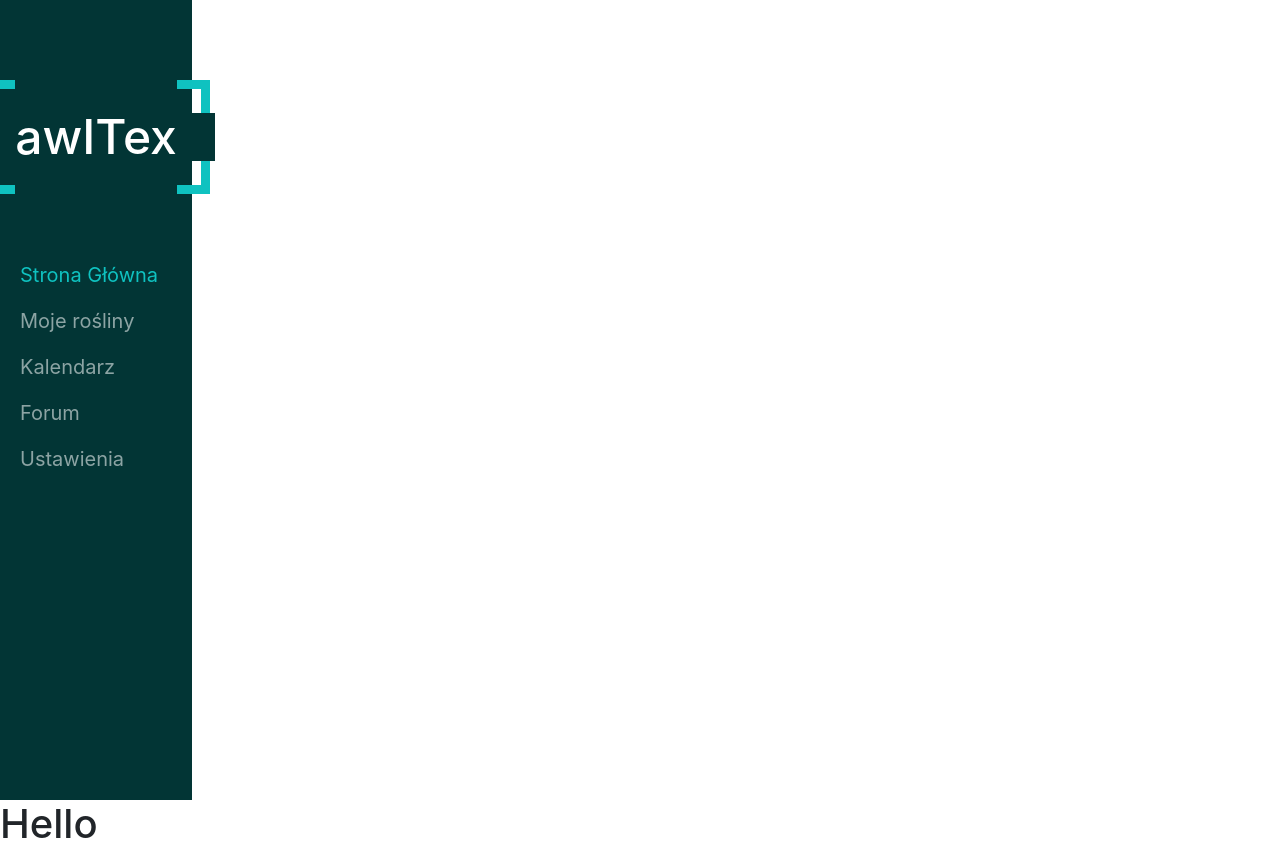
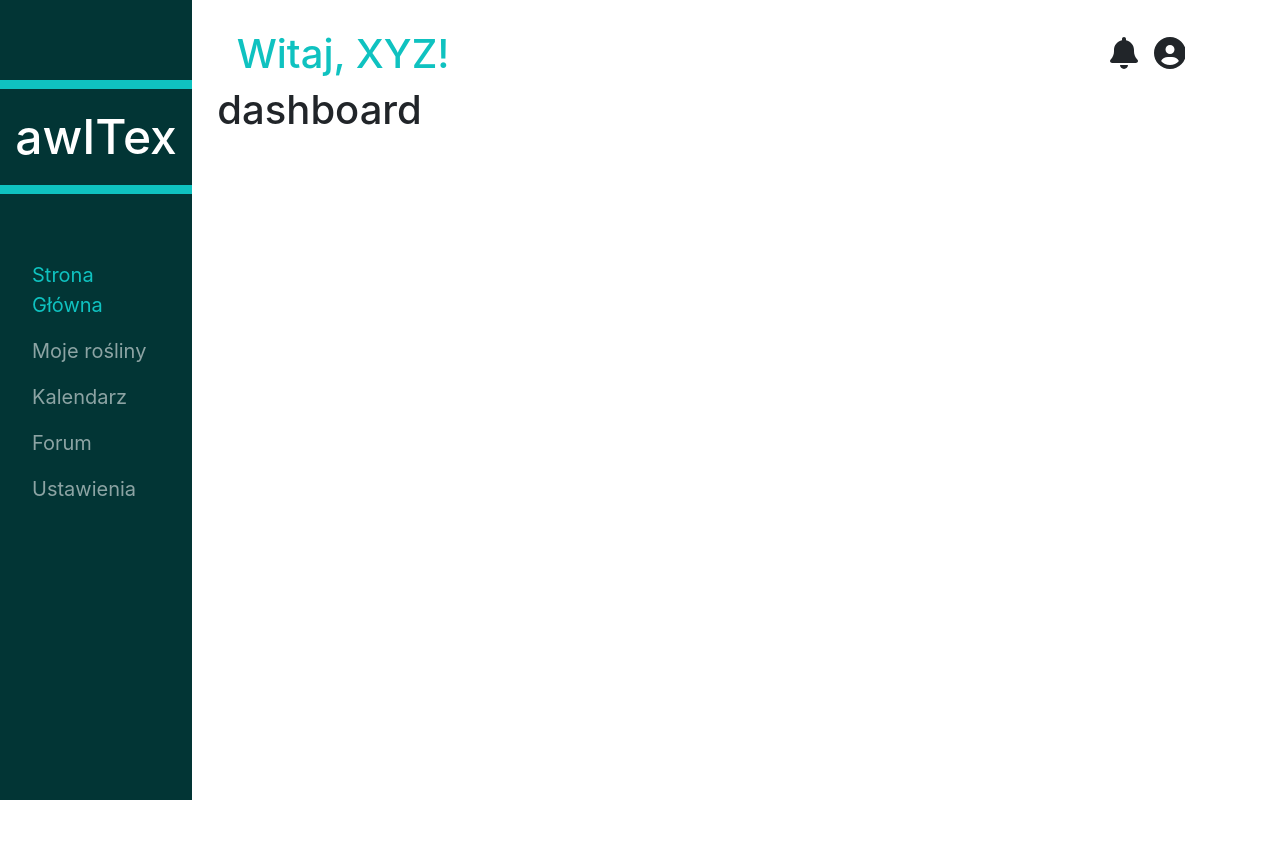
Before and after one commit to pploszczyca/AwITeks, a React (Create React App) app in the folder frontend/: page / in a window 1280 px wide. After the commit the page ends 800 px from the top, so only its background shows below. Built offline with nearby package versions, Linux system fonts and the light colour scheme.

Commit message:
site title and bell, user icons; grid layout

```diff
--- a/frontend/package.json
+++ b/frontend/package.json
@@ -3,6 +3,9 @@
   "version": "0.1.0",
   "private": true,
   "dependencies": {
+    "@fortawesome/fontawesome-svg-core": "^6.1.1",
+    "@fortawesome/free-solid-svg-icons": "^6.1.1",
+    "@fortawesome/react-fontawesome": "^0.1.18",
     "@testing-library/jest-dom": "^5.16.3",
     "@testing-library/react": "^12.1.4",
     "@testing-library/user-event": "^13.5.0",
--- a/frontend/src/components/App/App.css
+++ b/frontend/src/components/App/App.css
@@ -0,0 +1,3 @@
+*{
+    overflow: hidden;
+}
--- a/frontend/src/components/App/App.tsx
+++ b/frontend/src/components/App/App.tsx
@@ -5,21 +5,30 @@ import Dashboard from "../Dashboard/Dashboard";
 import NotFound from "../NotFound/NotFound";
 import PlantsView from "../PlantsView/PlantsView";
 import Sidebar from "../Sidebar/Sidebar";
+import {Col, Container, Row} from "react-bootstrap";
+import SiteTitleAndIcons from "../SiteTitleAndIcons/SiteTitleAndIcons";
 
 
 function App() {
     return (
-        <div className="App">
+        <Container className="App" fluid style={{ paddingLeft: 0, paddingRight: 0 }}>
+            <Row>
                 <Router>
+                    <Col xs={2}>
                         <Sidebar/>
+                    </Col>
+                    <Col xs={10}>
+                        <SiteTitleAndIcons/>
                         <Routes>
                             {/*todo: add next Route elements e.g forum and settings*/}
                             <Route path="/" element={<Dashboard/>}/>
                             <Route path="/my_plants" element={<PlantsView/>}/>
                             <Route path="*" element={<NotFound/>}/>
                         </Routes>
+                    </Col>
                 </Router>
-        </div>
+            </Row>
+        </Container>
     );
 }
 
--- a/frontend/src/components/Dashboard/Dashboard.tsx
+++ b/frontend/src/components/Dashboard/Dashboard.tsx
@@ -2,7 +2,7 @@ import React from "react";
 
 function Dashboard() {
     return (
-        <h1>Hello</h1>
+        <h1>dashboard</h1>
     )
 }
 
--- a/frontend/src/components/SiteTitleAndIcons/SiteTitleAndIcons.tsx
+++ b/frontend/src/components/SiteTitleAndIcons/SiteTitleAndIcons.tsx
@@ -1,8 +1,32 @@
 import React from 'react';
+import {Col, Container, Row} from "react-bootstrap";
+import { FontAwesomeIcon } from '@fortawesome/react-fontawesome'
+import { faBell, faCircleUser as faUser } from '@fortawesome/free-solid-svg-icons'
+import styled from "styled-components";
+
+let PageTitle = styled.h1`
+  color: #0FC2C0;
+`
 
 function SiteTitleAndIcons() {
     return (
-        <div>Witaj, XYZ</div>
+        <Container fluid style={{ paddingLeft: 0, paddingRight: 0, marginTop: 30, width: "80vw"}}>
+            <Row>
+                <Col xs={10}>
+                    <PageTitle>Witaj, XYZ!</PageTitle>
+                </Col>
+                <Col xs={2}>
+                    <Row style={{fontSize: 32}}>
+                        <Col xs={3}>
+                            <FontAwesomeIcon icon={faBell} />
+                        </Col>
+                        <Col xs={3}>
+                            <FontAwesomeIcon icon={faUser} />
+                        </Col>
+                    </Row>
+                </Col>
+            </Row>
+        </Container>
     );
 }
 
```
Also changed, not shown: 2 other files (tests, documents, lock files or other folders). Lines whose indentation alone changed are shown as unchanged.
